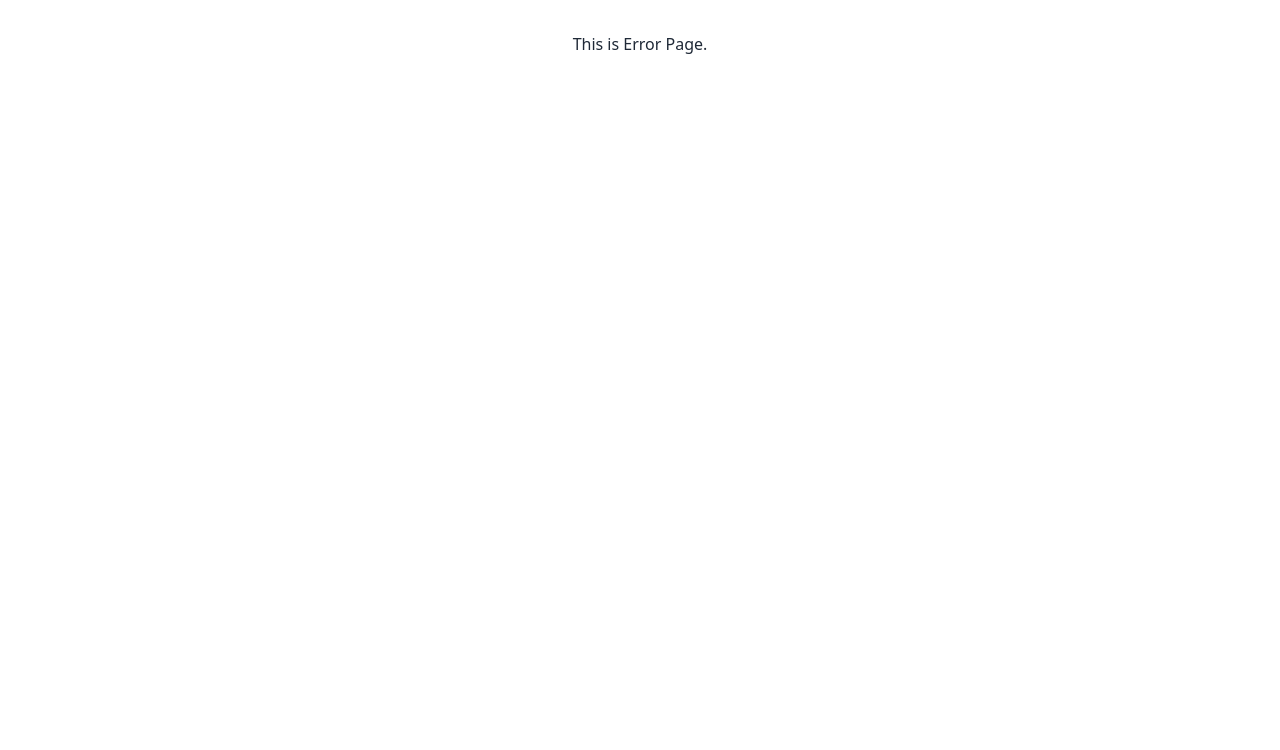
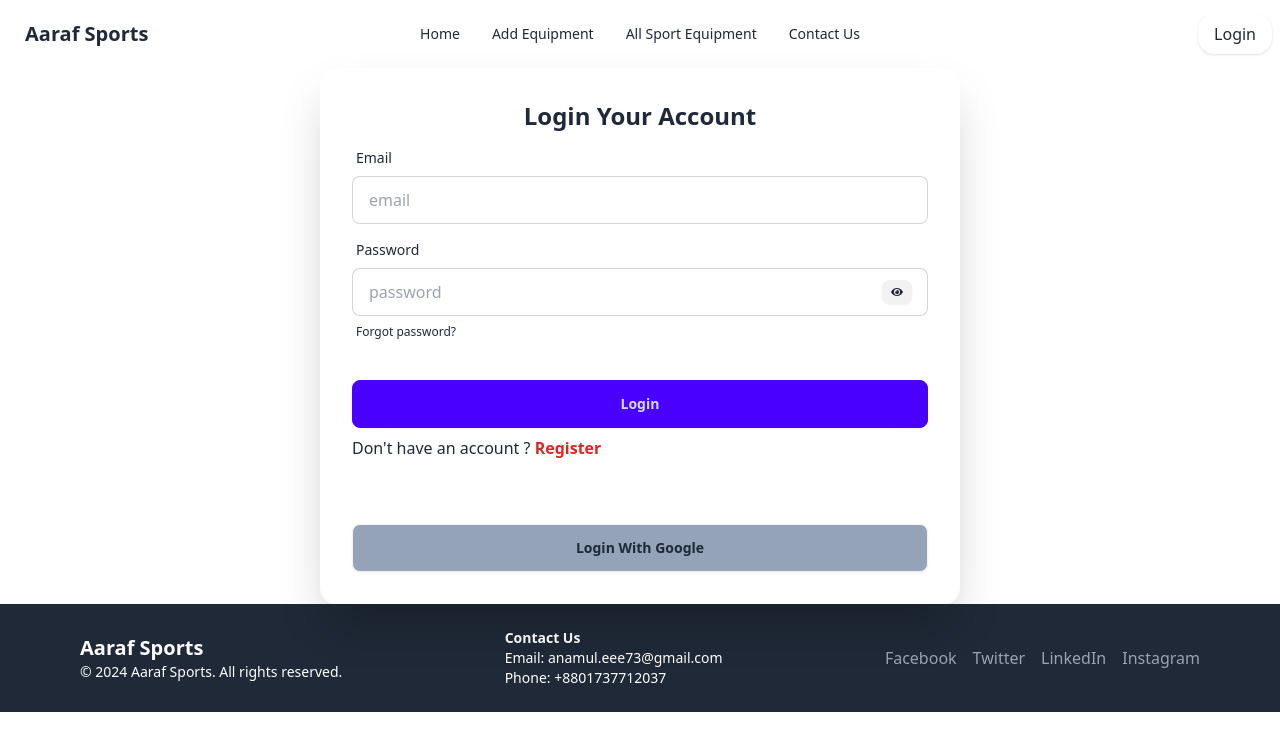
Before and after one commit to Anamul-Hoque37/aaraf-sports-1, a React (Vite) app: page /login in a window 1280 px wide. Before the commit this address had no page. Shown: the top 750 px of the page. Built offline with nearby package versions, Linux system fonts and the light colour scheme.

Commit message:
added Login Page

```diff
--- a/Firebase.config.js
+++ b/Firebase.config.js
@@ -7,7 +7,7 @@ import { getAuth } from "firebase/auth";
 
 // Your web app's Firebase configuration
 const firebaseConfig = {
-  apiKey: import.meta.env.VITE_apikey,
+  apiKey: import.meta.env.VITE_apiKey,
   authDomain: import.meta.env.VITE_authDomain,
   projectId: import.meta.env.VITE_projectId,
   storageBucket: import.meta.env.VITE_storageBucket,
--- a/package.json
+++ b/package.json
@@ -17,7 +17,8 @@
     "react-dom": "^18.3.1",
     "react-icons": "^5.4.0",
     "react-router-dom": "^7.0.2",
-    "sort-by": "^1.2.0"
+    "sort-by": "^1.2.0",
+    "sweetalert": "^2.1.2"
   },
   "devDependencies": {
     "@eslint/js": "^9.15.0",
--- /dev/null
+++ b/src/Components/Authentication/AuthProvider.jsx
@@ -0,0 +1,21 @@
+import React, { createContext, useState } from 'react';
+
+
+export const AuthContext = createContext();
+
+const AuthProvider = ({children}) => {
+    const [user, setUser] = useState({});
+
+    const authInfo = {
+        user,
+        setUser,
+    };
+
+    return (
+        <AuthContext.Provider value={authInfo}>
+            {children}
+        </AuthContext.Provider>
+    );
+};
+
+export default AuthProvider;
--- /dev/null
+++ b/src/Components/Authentication/Login.jsx
@@ -0,0 +1,107 @@
+import React, { useContext, useRef, useState } from 'react';
+import { AuthContext } from './AuthProvider';
+import { Link, useLocation, useNavigate } from 'react-router-dom';
+import { GoogleAuthProvider, sendPasswordResetEmail, signInWithPopup } from 'firebase/auth';
+import { FaEye } from "react-icons/fa";
+import { FaEyeSlash } from "react-icons/fa";
+import swal from 'sweetalert';
+import auth from '../../../Firebase.config';
+
+const Login = () => {
+    const [showPassword, setShowPassword] = useState(false);
+    const provider = new GoogleAuthProvider()
+    // const {userLogin, setUser}= useContext(AuthContext);
+    const [error, setError] = useState({});
+    const location = useLocation();
+    const emailRef = useRef();
+    const navigate = useNavigate();
+    const handleSubmit = (e) =>{
+        e.preventDefault();
+        const form = e.target;
+        const email =form.email.value;
+        const password =form.password.value;
+        userLogin(email,password)
+        .then(result=>{
+            const user=result.user
+            setUser(user)
+            navigate(location?.state ? location.state : "/")
+        })
+        .catch((err)=>{
+            setError({...error, login: err.code});
+            Swal.fire({
+                title: 'Error',
+                text: 'auth/network-request-failed',
+                icon: 'error',
+                footer: 'Please check your internet connection and try again.'
+            });
+        })
+        swal("successfully login")
+    };
+
+    const handleForgetPassword=()=>{
+        const email = emailRef.current.value;
+        if(!email){
+            alert('Please provide a valid email address')
+        }
+        else{
+            sendPasswordResetEmail(auth, email)
+            .then(()=>{
+                alert('Password Reset email sent, please check your email')
+            })
+        }
+    }
+    const handleGoogleSignIn = () =>{
+        signInWithPopup(auth, provider)
+        .then((result) =>{
+            navigate("/")
+            alert('Successfully login with Google',result)
+        })
+        .catch(error =>{
+            alert('Cannot Login', error)
+        })
+    }
+
+    return (
+        <div>
+            <div className="card bg-base-100 w-2/4 mx-auto shrink-0 shadow-2xl">
+                <form onSubmit={handleSubmit} className="card-body">
+                    <h1 className="text-2xl font-bold text-center">Login Your Account</h1>
+                    <div className="form-control">
+                        <label className="label">
+                            <span className="label-text">Email</span>
+                        </label>
+                        <input name="email" ref={emailRef} type="email" placeholder="email" className="input input-bordered" required />
+                    </div>
+                    <div className="form-control relative">
+                        <label className="label">
+                            <span className="label-text">Password</span>
+                        </label>
+                        <input name="password" type={showPassword ? 'text' : 'password'} placeholder="password" className="input input-bordered" required />
+                        <button onClick={()=> setShowPassword(!showPassword)} className='btn btn-xs absolute right-4 top-12'>
+                        {
+                            showPassword ? <FaEyeSlash /> : <FaEye />
+                        }
+                         </button>
+                        {
+                            error.login && <label className="label text-yellow-300 text-xs">
+                            wrong password !!!
+                        </label>
+                        }
+                        <label onClick={handleForgetPassword} className="label">
+                            <a href="#" className="label-text-alt link link-hover">Forgot password?</a>
+                        </label>
+                    </div>
+                    <div className="form-control mt-6">
+                        <button className="btn btn-primary">Login</button>
+                    </div>
+                    <p>Don't have an account ? <Link className="text-red-600 font-bold" to="/auth/register">Register</Link> </p>
+                </form>
+                <div className='p-8 w-full mx-auto'>
+                    <button onClick={handleGoogleSignIn} className='btn w-full bg-slate-400 '>Login With Google</button>
+                </div>
+            </div>
+        </div>
+    );
+};
+
+export default Login;
--- /dev/null
+++ b/src/Components/Authentication/Registration.jsx
@@ -0,0 +1,11 @@
+import React from 'react';
+
+const Registration = () => {
+    return (
+        <div>
+            <h1>This is Registration</h1>
+        </div>
+    );
+};
+
+export default Registration;
--- a/src/Components/Navbar.jsx
+++ b/src/Components/Navbar.jsx
@@ -1,5 +1,5 @@
 import React from 'react';
-import { NavLink } from 'react-router-dom';
+import { Link, NavLink } from 'react-router-dom';
 
 const Navbar = () => {
 
@@ -46,15 +46,14 @@ const Navbar = () => {
                     </ul>
                 </div>
                 <div className="navbar-end">
-                    {/* <div className='flex sm:justify-start lg:justify-end gap-3 items-center shadow p-2 rounded-box px-4'>
-                        {
-                            user && user?.email ? (<div><img className='w-14 h-14 rounded-full relative' src={user.photoURL} alt="" />
+                    <div className='flex sm:justify-start lg:justify-end gap-3 items-center shadow p-2 rounded-box px-4'>
+                        {/* {user && user?.email ? (<div><img className='w-14 h-14 rounded-full relative' src={user.photoURL} alt="" />
                                 <p className='text-xl opacity-0 text-blue-700 hover:opacity-100 bg-transparent w-14 text-center absolute top-8'>{user.displayName}</p></div>) : (""
                             )}
 
-                        {user && user?.email ? (<button onClick={logOut} className='btn'>LogOut</button>) : (<Link to="/auth/login" className='btn'>Login</Link>)}
-
-                    </div> */}
+                        {user && user?.email ? (<button onClick={logOut} className='btn'>LogOut</button>) : (<Link to="/login" className='btn'>Login</Link>)} */}
+                        <button>Login</button>
+                    </div>
                 </div>
             </div>
         </div>
--- a/src/main.jsx
+++ b/src/main.jsx
@@ -1,7 +1,6 @@
 import { StrictMode } from 'react'
 import { createRoot } from 'react-dom/client'
 import './index.css'
-import App from './App.jsx'
 
 import {
   createBrowserRouter,
@@ -12,6 +11,7 @@ import AddEquipment from './Components/addEquipment.jsx';
 import Product from './Components/Product.jsx';
 import ErrorPage from './Components/ErrorPage.jsx';
 import SportEquipment from './Components/SportEquipment.jsx';
+import Login from './Components/Authentication/Login.jsx';
 
 const router = createBrowserRouter([
   {
@@ -32,6 +32,10 @@ const router = createBrowserRouter([
         path: "/sports",
         element: <SportEquipment></SportEquipment>,
         loader: () => fetch('http://localhost:3000/add')
+      },
+      {
+        path: "/login",
+        element: <Login></Login>
       }
     ]
   },
```
Also changed, not shown: 1 other file (tests, documents, lock files or other folders).
